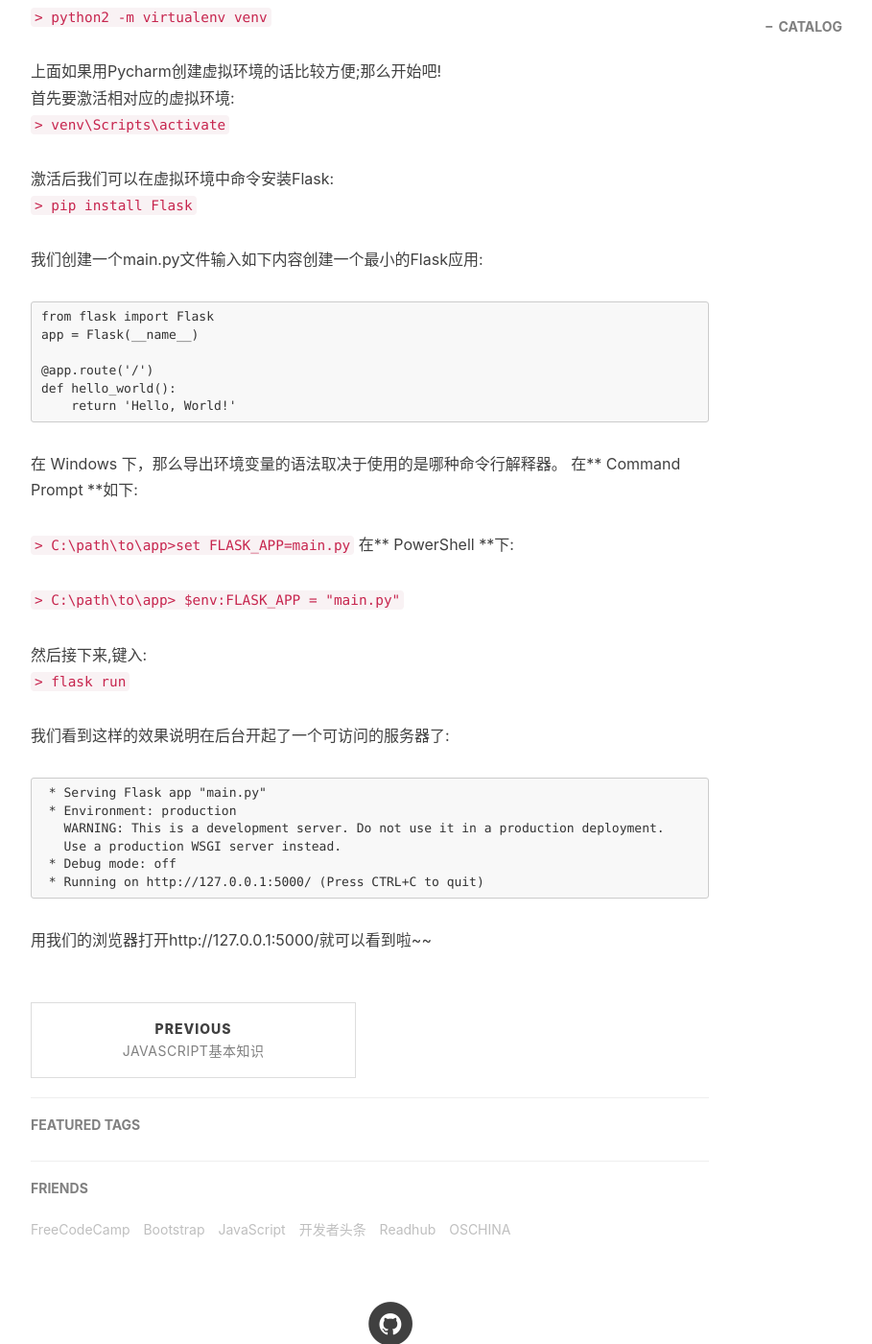
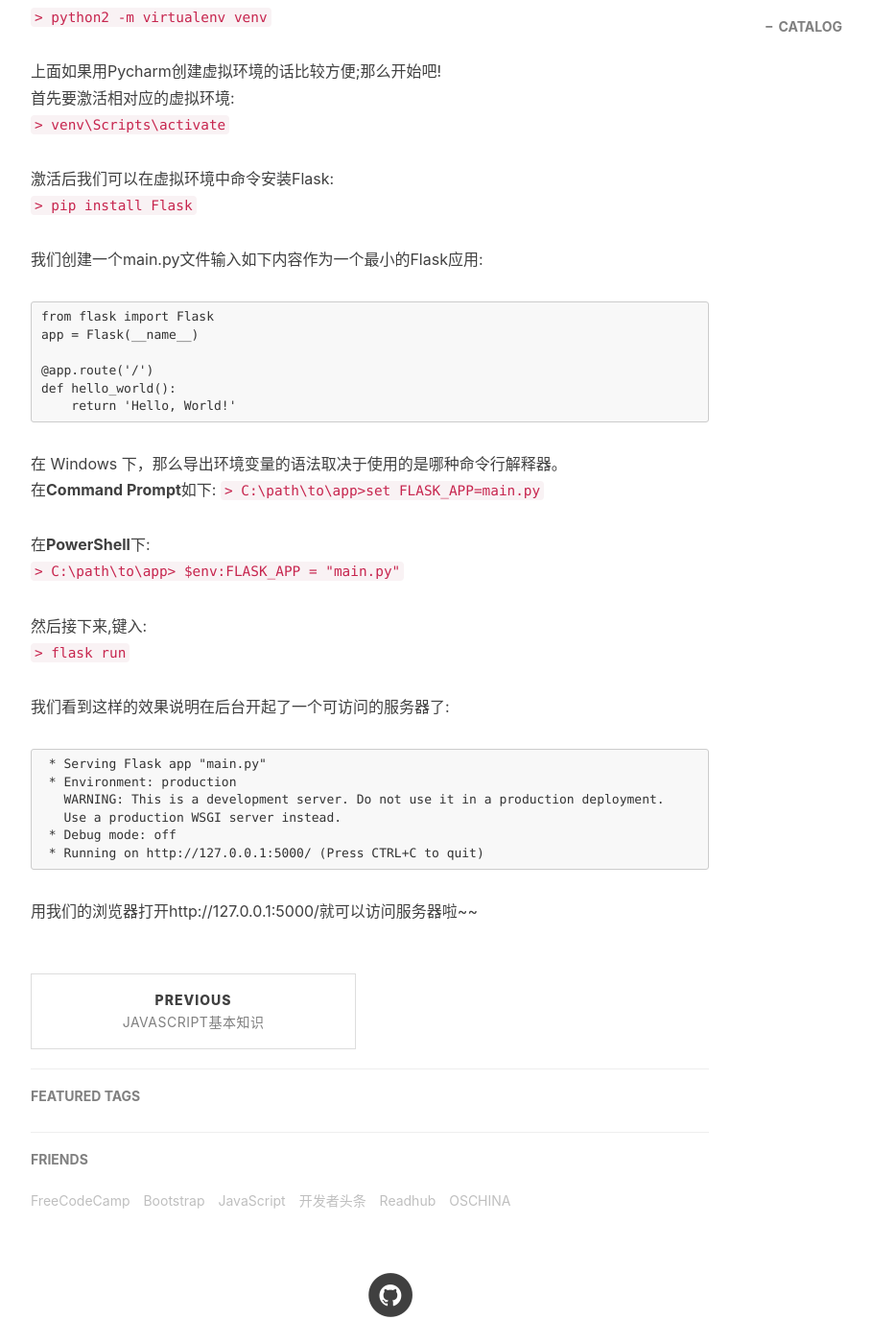
Before and after one commit to codingwithdeft/codingwithdeft.github.io, a Jekyll site: the page built from _posts/2020-05-02-用flask搭建一个简单的后端服务.md, in a window 1280 px wide and 1400 px high, scrolled down 816 px. Shown: the whole window at 96% size, without its empty margins (233-1142 px from the left). Built offline with Jekyll 4.4.1, drawn with Linux system fonts in a browser that asks for light colours; nearby versions of some CDN libraries; comment, search, counter and statistics services are not loaded.

Commit message:
Update 2020-05-02-用flask搭建一个简单的后端服务.md

```diff
--- a/_posts/2020-05-02-用flask搭建一个简单的后端服务.md
+++ b/_posts/2020-05-02-用flask搭建一个简单的后端服务.md
@@ -31,7 +31,7 @@
 激活后我们可以在虚拟环境中命令安装Flask:
 `> pip install Flask`
 
-我们创建一个main.py文件输入如下内容创建一个最小的Flask应用:
+我们创建一个main.py文件输入如下内容作为一个最小的Flask应用:
 
 
     from flask import Flask
@@ -42,11 +42,10 @@
         return 'Hello, World!'
 
 在 Windows 下，那么导出环境变量的语法取决于使用的是哪种命令行解释器。
-在** Command Prompt **如下:
+在**Command Prompt**如下:
+`> C:\path\to\app>set FLASK_APP=main.py`
 
-`> C:\path\to\app>set FLASK_APP=main.py`
-在** PowerShell **下:
-
+在**PowerShell**下:
 `> C:\path\to\app> $env:FLASK_APP = "main.py"`
 
 然后接下来,键入:
@@ -61,4 +60,4 @@
      * Debug mode: off
      * Running on http://127.0.0.1:5000/ (Press CTRL+C to quit)
 
-用我们的浏览器打开http://127.0.0.1:5000/就可以看到啦~~
+用我们的浏览器打开http://127.0.0.1:5000/就可以访问服务器啦~~
```
